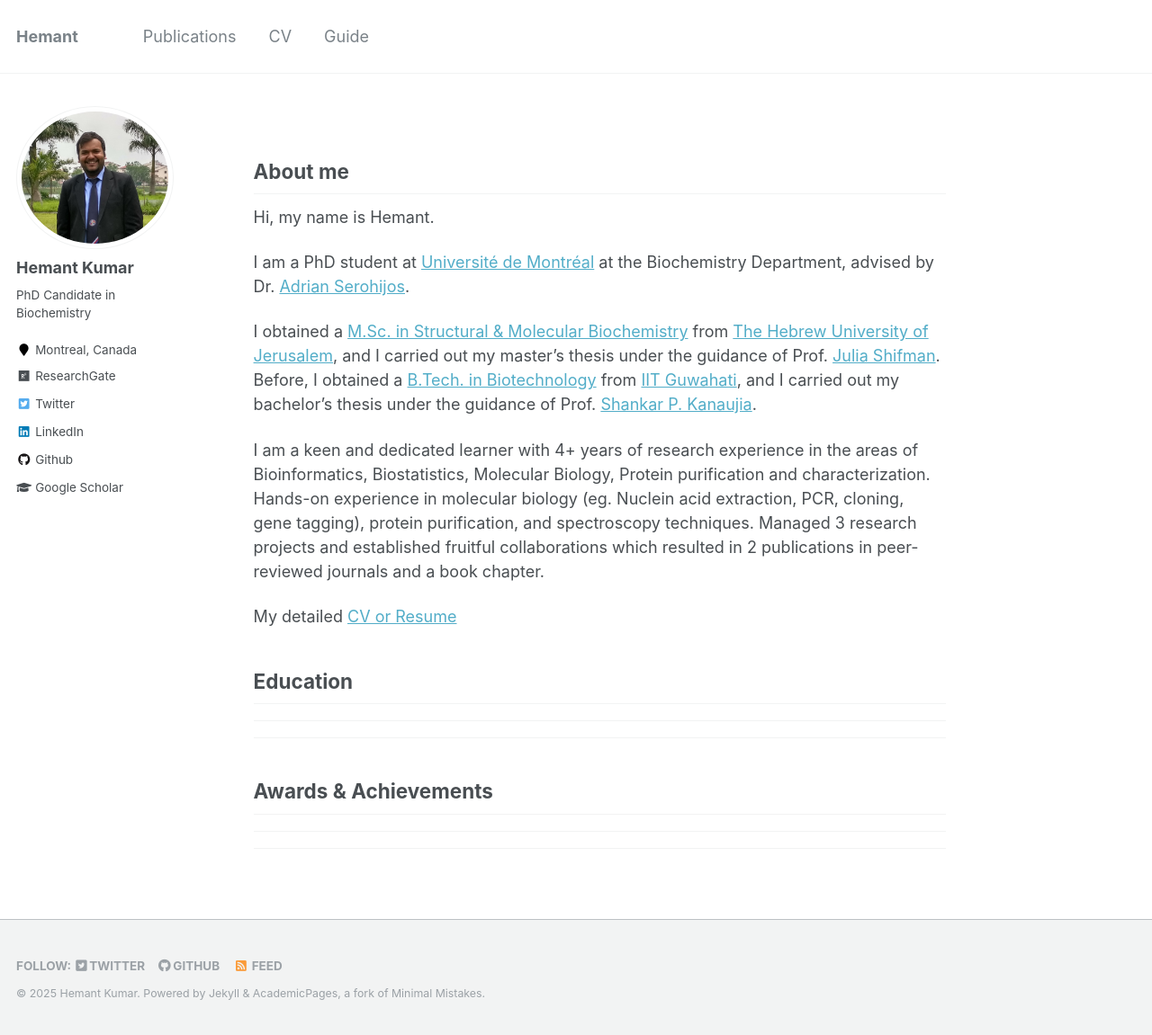
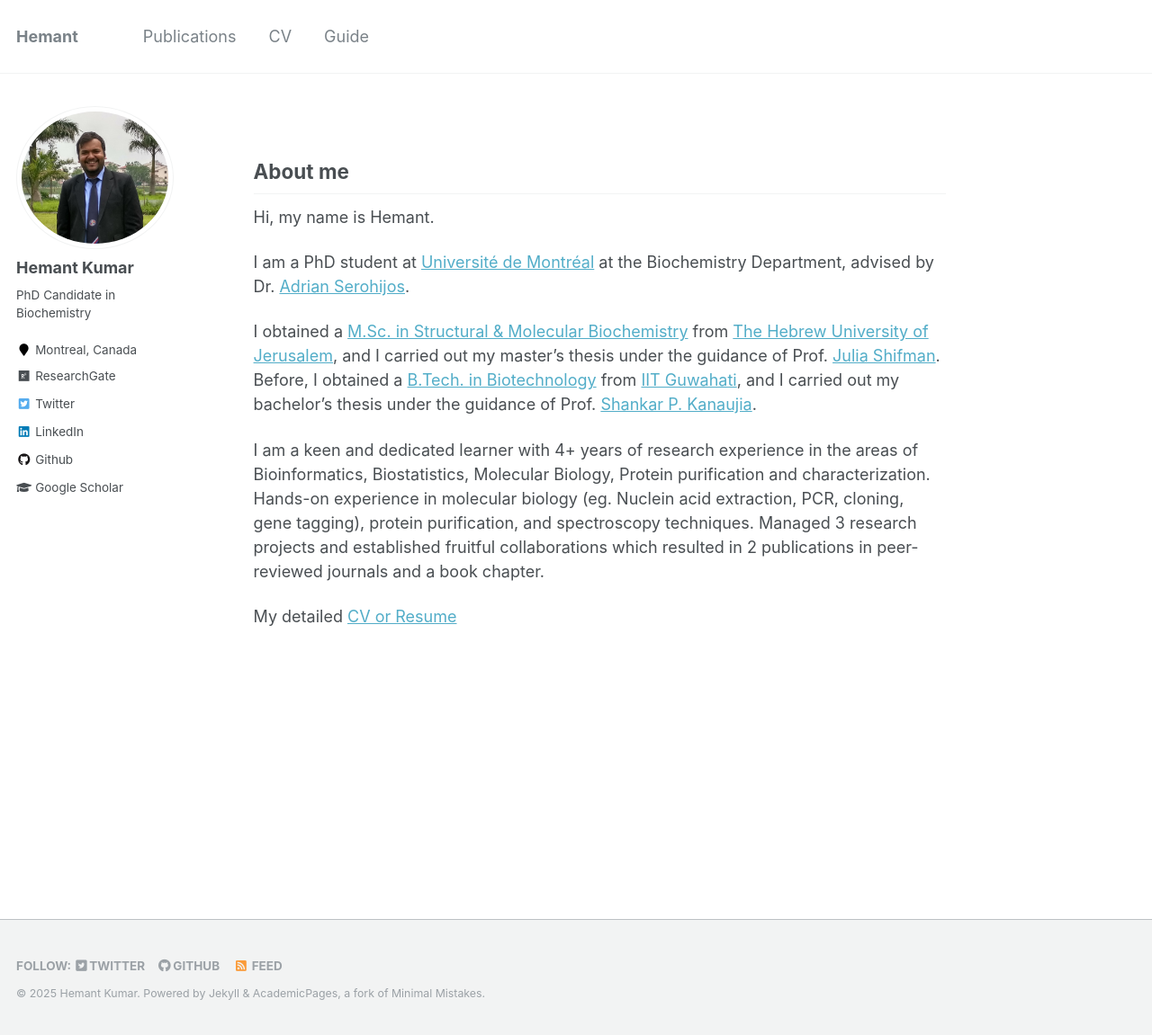
Before and after one commit to hemantkiitg/hemantkiitg.github.io, a Jekyll site: the page built from _pages/about.md, in a window 1280 px wide and 1151 px high. Shown: the whole window at 90% size. Built offline with Jekyll 4.4.1, drawn with Linux system fonts in a browser that asks for light colours.

Commit message:
Update about.md

```diff
--- a/_pages/about.md
+++ b/_pages/about.md
@@ -20,14 +20,3 @@ I obtained a [M.Sc. in Structural & Molecular Biochemistry](https://www.bio.huji
 I am a keen and dedicated learner with 4+ years of research experience in the areas of Bioinformatics, Biostatistics, Molecular Biology, Protein purification and characterization. Hands-on experience in molecular biology (eg. Nuclein acid extraction, PCR, cloning, gene tagging), protein purification, and spectroscopy techniques. Managed 3 research projects and established fruitful collaborations which resulted in 2 publications in peer-reviewed journals and a book chapter.
 
 My detailed [CV or Resume](https://drive.google.com/file/d/1EhOY5ju_gk2kaCcNHcKKdLCWgi63Ukvo/view?usp=sharing)
-
-## Education
-
--------------------
--------------------
-
-
-## Awards & Achievements
-
--------------------
--------------------
```
